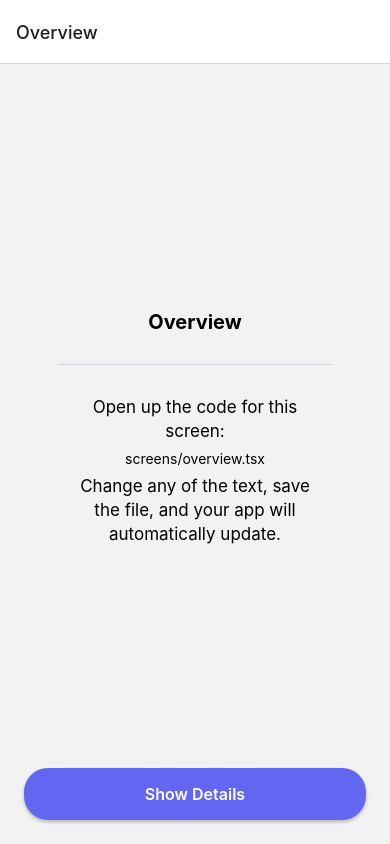
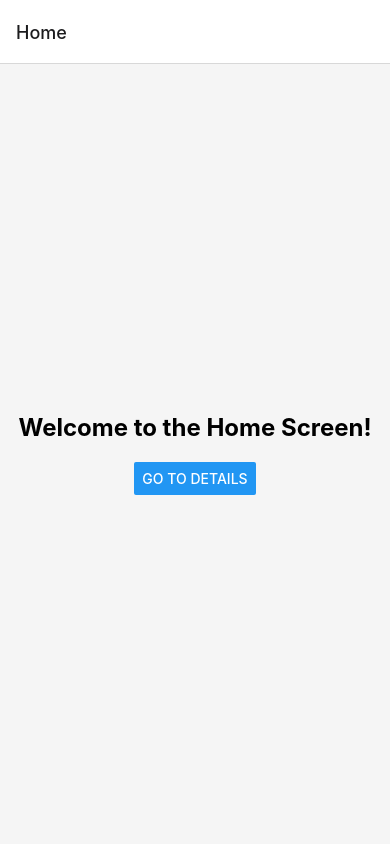
Before and after one commit to rafaelromanoz/pontotel-challenge, a React Native app: screen /Home in a window 390 px wide. Built offline with nearby package versions, Linux system fonts and the light colour scheme.

Commit message:
feat: structure project

```diff
--- a/App.tsx
+++ b/App.tsx
@@ -1,7 +1,12 @@
-import 'react-native-gesture-handler';
+import { NavigationContainer } from '@react-navigation/native';
+import React from 'react';
 
-import RootStack from './navigation';
+import RootNavigator from './src/navigation/RootNavigator';
 
 export default function App() {
-  return <RootStack />;
+  return (
+    <NavigationContainer>
+      <RootNavigator />
+    </NavigationContainer>
+  );
 }
--- a/components/BackButton.tsx
+++ /dev/null
@@ -1,23 +0,0 @@
-import { Feather } from '@expo/vector-icons';
-import { Text, View, StyleSheet } from 'react-native';
-
-export const BackButton = ({ onPress }: { onPress: () => void }) => {
-  return (
-    <View style={styles.backButton}>
-      <Feather name="chevron-left" size={16} color="#007AFF" />
-      <Text style={styles.backButtonText} onPress={onPress}>
-        Back
-      </Text>
-    </View>
-  );
-};
-const styles = StyleSheet.create({
-  backButton: {
-    flexDirection: 'row',
-    paddingLeft: 20,
-  },
-  backButtonText: {
-    color: '#007AFF',
-    marginLeft: 4,
-  },
-});
--- a/components/Button.tsx
+++ /dev/null
@@ -1,41 +0,0 @@
-import { forwardRef } from 'react';
-import { StyleSheet, Text, TouchableOpacity, TouchableOpacityProps } from 'react-native';
-
-type ButtonProps = {
-  title?: string;
-} & TouchableOpacityProps;
-
-export const Button = forwardRef<TouchableOpacity, ButtonProps>(
-  ({ title, ...touchableProps }, ref) => {
-    return (
-      <TouchableOpacity ref={ref} {...touchableProps} style={[styles.button, touchableProps.style]}>
-        <Text style={styles.buttonText}>{title}</Text>
-      </TouchableOpacity>
-    );
-  }
-);
-
-const styles = StyleSheet.create({
-  button: {
-    alignItems: 'center',
-    backgroundColor: '#6366F1',
-    borderRadius: 24,
-    elevation: 5,
-    flexDirection: 'row',
-    justifyContent: 'center',
-    padding: 16,
-    shadowColor: '#000',
-    shadowOffset: {
-      height: 2,
-      width: 0,
-    },
-    shadowOpacity: 0.25,
-    shadowRadius: 3.84,
-  },
-  buttonText: {
-    color: '#FFFFFF',
-    fontSize: 16,
-    fontWeight: '600',
-    textAlign: 'center',
-  },
-});
--- a/components/EditScreenInfo.tsx
+++ /dev/null
@@ -1,47 +0,0 @@
-import { StyleSheet, Text, View } from 'react-native';
-
-export default function EditScreenInfo({ path }: { path: string }) {
-  const title = 'Open up the code for this screen:';
-  const description =
-    'Change any of the text, save the file, and your app will automatically update.';
-
-  return (
-    <View style={styles.getStartedContainer}>
-      <Text style={styles.getStartedText}>{title}</Text>
-      <View style={[styles.codeHighlightContainer, styles.homeScreenFilename]}>
-        <Text>{path}</Text>
-      </View>
-      <Text style={styles.getStartedText}>{description}</Text>
-    </View>
-  );
-}
-
-const styles = StyleSheet.create({
-  codeHighlightContainer: {
-    borderRadius: 3,
-    paddingHorizontal: 4,
-  },
-  getStartedContainer: {
-    alignItems: 'center',
-    marginHorizontal: 50,
-  },
-  getStartedText: {
-    fontSize: 17,
-    lineHeight: 24,
-    textAlign: 'center',
-  },
-  helpContainer: {
-    alignItems: 'center',
-    marginHorizontal: 20,
-    marginTop: 15,
-  },
-  helpLink: {
-    paddingVertical: 15,
-  },
-  helpLinkText: {
-    textAlign: 'center',
-  },
-  homeScreenFilename: {
-    marginVertical: 7,
-  },
-});
--- a/components/ScreenContent.tsx
+++ /dev/null
@@ -1,38 +0,0 @@
-import { StyleSheet, Text, View } from 'react-native';
-
-import EditScreenInfo from './EditScreenInfo';
-
-type ScreenContentProps = {
-  title: string;
-  path: string;
-  children?: React.ReactNode;
-};
-
-export const ScreenContent = ({ title, path, children }: ScreenContentProps) => {
-  return (
-    <View style={styles.container}>
-      <Text style={styles.title}>{title}</Text>
-      <View style={styles.separator} />
-      <EditScreenInfo path={path} />
-      {children}
-    </View>
-  );
-};
-
-const styles = StyleSheet.create({
-  container: {
-    alignItems: 'center',
-    flex: 1,
-    justifyContent: 'center',
-  },
-  separator: {
-    backgroundColor: '#d1d5db',
-    height: 1,
-    marginVertical: 30,
-    width: '80%',
-  },
-  title: {
-    fontSize: 20,
-    fontWeight: 'bold',
-  },
-});
--- a/navigation/index.tsx
+++ /dev/null
@@ -1,30 +0,0 @@
-import { NavigationContainer } from '@react-navigation/native';
-import { createStackNavigator } from '@react-navigation/stack';
-
-import { BackButton } from '../components/BackButton';
-import Details from '../screens/details';
-import Overview from '../screens/overview';
-
-export type RootStackParamList = {
-  Overview: undefined;
-  Details: { name: string };
-};
-
-const Stack = createStackNavigator<RootStackParamList>();
-
-export default function RootStack() {
-  return (
-    <NavigationContainer>
-      <Stack.Navigator initialRouteName="Overview">
-        <Stack.Screen name="Overview" component={Overview} />
-        <Stack.Screen
-          name="Details"
-          component={Details}
-          options={({ navigation }) => ({
-            headerLeft: () => <BackButton onPress={navigation.goBack} />,
-          })}
-        />
-      </Stack.Navigator>
-    </NavigationContainer>
-  );
-}
--- a/screens/details.tsx
+++ /dev/null
@@ -1,27 +0,0 @@
-import { RouteProp, useRoute } from '@react-navigation/native';
-import { ScreenContent } from 'components/ScreenContent';
-import { StyleSheet, View } from 'react-native';
-
-import { RootStackParamList } from '../navigation';
-
-type DetailsSreenRouteProp = RouteProp<RootStackParamList, 'Details'>;
-
-export default function Details() {
-  const router = useRoute<DetailsSreenRouteProp>();
-
-  return (
-    <View style={styles.container}>
-      <ScreenContent
-        path="screens/details.tsx"
-        title={`Showing details for user ${router.params.name}`}
-      />
-    </View>
-  );
-}
-
-export const styles = StyleSheet.create({
-  container: {
-    flex: 1,
-    padding: 24,
-  },
-});
--- a/screens/overview.tsx
+++ /dev/null
@@ -1,34 +0,0 @@
-import { useNavigation } from '@react-navigation/native';
-import { StackNavigationProp } from '@react-navigation/stack';
-import { ScreenContent } from 'components/ScreenContent';
-import { StyleSheet, View } from 'react-native';
-
-import { Button } from '../components/Button';
-import { RootStackParamList } from '../navigation';
-
-type OverviewScreenNavigationProps = StackNavigationProp<RootStackParamList, 'Overview'>;
-
-export default function Overview() {
-  const navigation = useNavigation<OverviewScreenNavigationProps>();
-
-  return (
-    <View style={styles.container}>
-      <ScreenContent path="screens/overview.tsx" title="Overview" />
-      <Button
-        onPress={() =>
-          navigation.navigate('Details', {
-            name: 'Dan',
-          })
-        }
-        title="Show Details"
-      />
-    </View>
-  );
-}
-
-export const styles = StyleSheet.create({
-  container: {
-    flex: 1,
-    padding: 24,
-  },
-});
--- /dev/null
+++ b/src/navigation/RootNavigator.tsx
@@ -0,0 +1,17 @@
+import { createStackNavigator } from '@react-navigation/stack';
+import React from 'react';
+
+import { RootStackParamList } from './types';
+import HomeScreen from '../screens/HomeScreen';
+
+const Stack = createStackNavigator<RootStackParamList>();
+
+const RootNavigator = () => {
+  return (
+    <Stack.Navigator initialRouteName="Home">
+      <Stack.Screen name="Home" component={HomeScreen} />
+    </Stack.Navigator>
+  );
+};
+
+export default RootNavigator;
--- /dev/null
+++ b/src/navigation/types.ts
@@ -0,0 +1,4 @@
+export type RootStackParamList = {
+  Home: undefined;
+  Details: undefined;
+};
--- /dev/null
+++ b/src/screens/HomeScreen.tsx
@@ -0,0 +1,36 @@
+import { StackNavigationProp } from '@react-navigation/stack';
+import React from 'react';
+import { View, Text, Button, StyleSheet } from 'react-native';
+
+import { RootStackParamList } from '../navigation/types';
+
+type HomeScreenNavigationProp = StackNavigationProp<RootStackParamList, 'Home'>;
+
+type Props = {
+  navigation: HomeScreenNavigationProp;
+};
+
+const HomeScreen: React.FC<Props> = ({ navigation }) => {
+  return (
+    <View style={styles.container}>
+      <Text style={styles.title}>Welcome to the Home Screen!</Text>
+      <Button title="Go to Details" onPress={() => navigation.navigate('Details')} />
+    </View>
+  );
+};
+
+const styles = StyleSheet.create({
+  container: {
+    flex: 1,
+    justifyContent: 'center',
+    alignItems: 'center',
+    backgroundColor: '#f5f5f5',
+  },
+  title: {
+    fontSize: 24,
+    fontWeight: 'bold',
+    marginBottom: 20,
+  },
+});
+
+export default HomeScreen;
```
Also changed, not shown: components/Container.tsx (deleted, +0 -12 lines).
